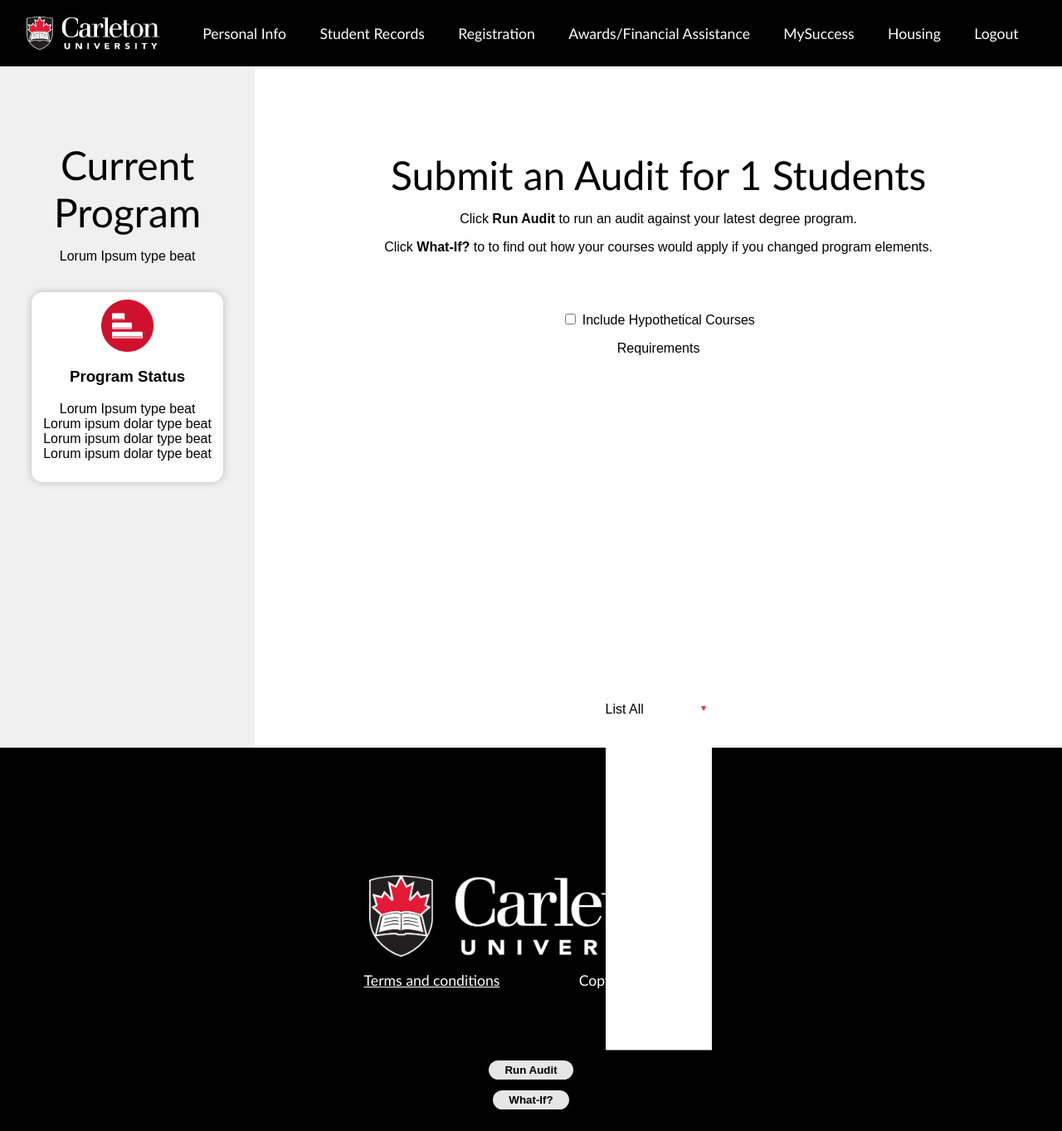
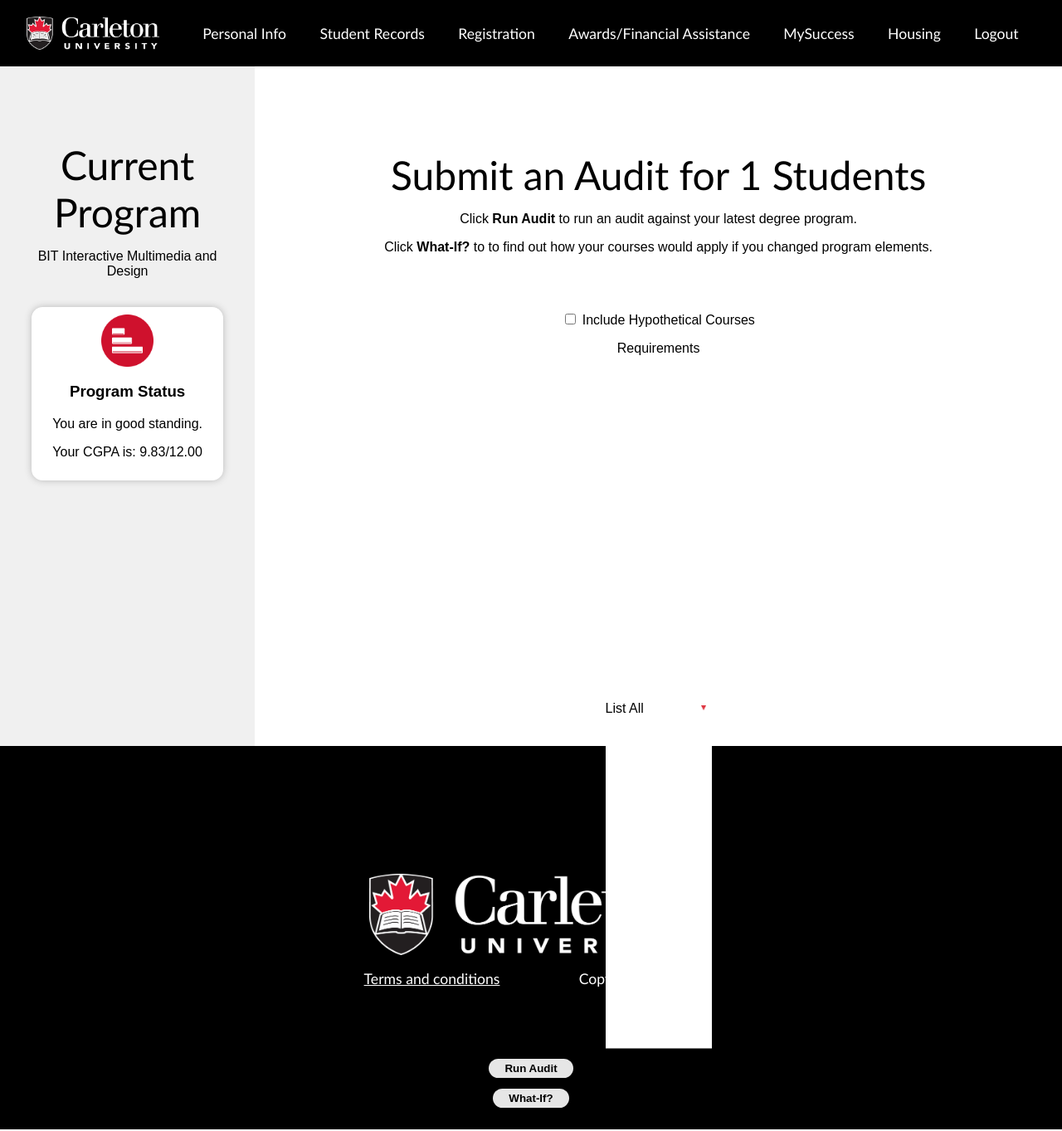
Before and after one commit to BountyHunterJL7/Carleton_Central_Redesign, a PHP site: page /studentRecords/myaudit_output.php?audit=1 in a window 1280 px wide. Shown: the whole page at 83% size. Run offline with PHP 8.4, Linux system fonts and the light colour scheme; data that the repository does not hold is empty; some libraries are stand-ins or nearby versions.

Commit message:
Update myaudit_output.php
+ Replaced lorem ipsum

```diff
--- a/studentRecords/myaudit_output.php
+++ b/studentRecords/myaudit_output.php
@@ -30,14 +30,16 @@
 	<div id="Wrapper">
 			<div class="program">
 				<h1 class="programTitle">Current Program</h1>
-				<p>Lorum Ipsum type beat</p><br>
+				<p>BIT Interactive Multimedia and Design</p><br>
+				<!-- Yeah I know the above should be from the databse, but ay it's 2020 -->
 				<div class="linkBox">
 					<img
 							id="raven-logo"
 							src="../media/program-status.png"
 					/>
 					<h3>Program Status</h3>
-					<p>Lorum Ipsum type beat Lorum ipsum dolar type beat Lorum ipsum dolar type beat Lorum ipsum dolar type beat</p>
+					<p>You are in good standing.</p>
+					<p>Your CGPA is: 9.83/12.00</p>
 				</div>
 			</div>
 			<div class="info">
```
